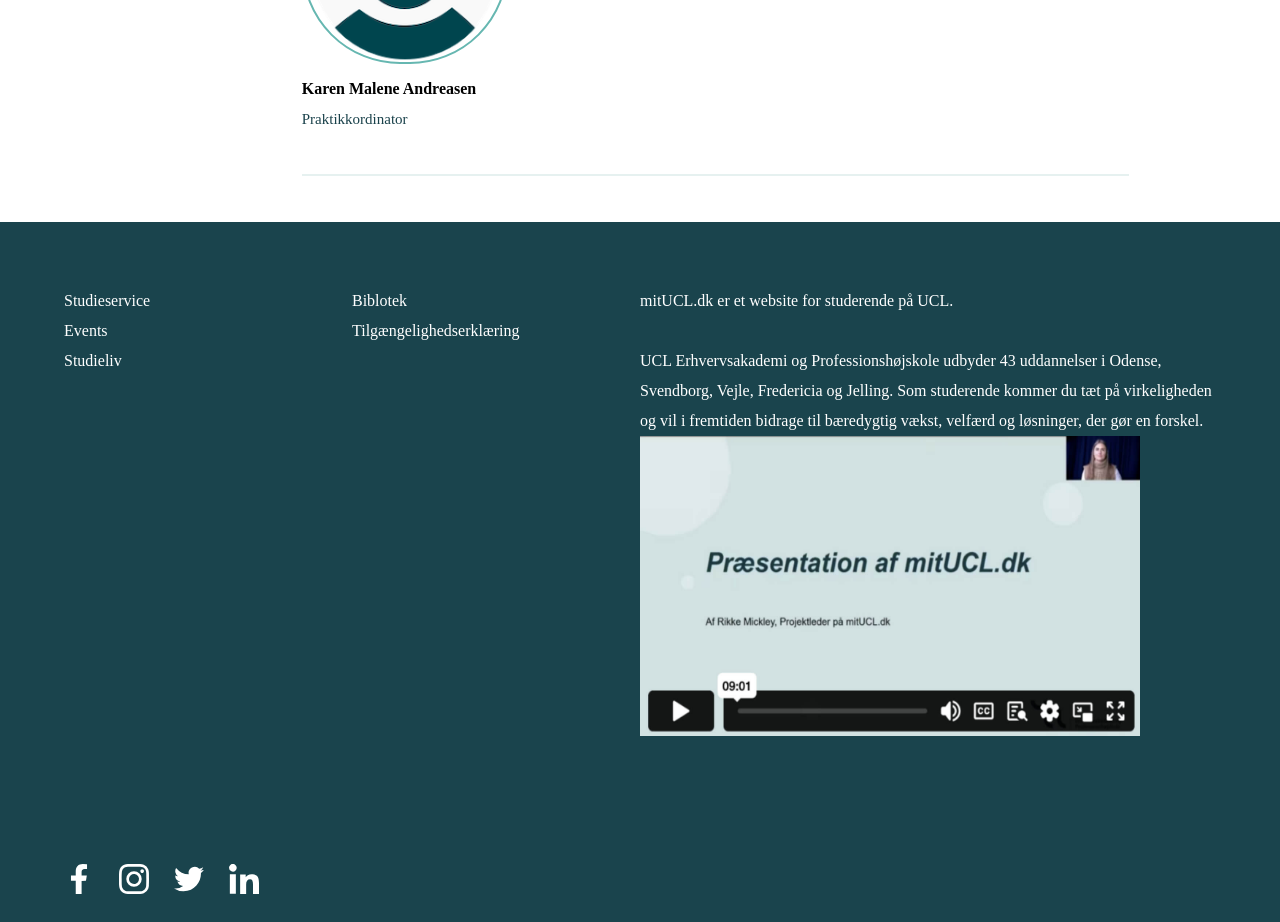
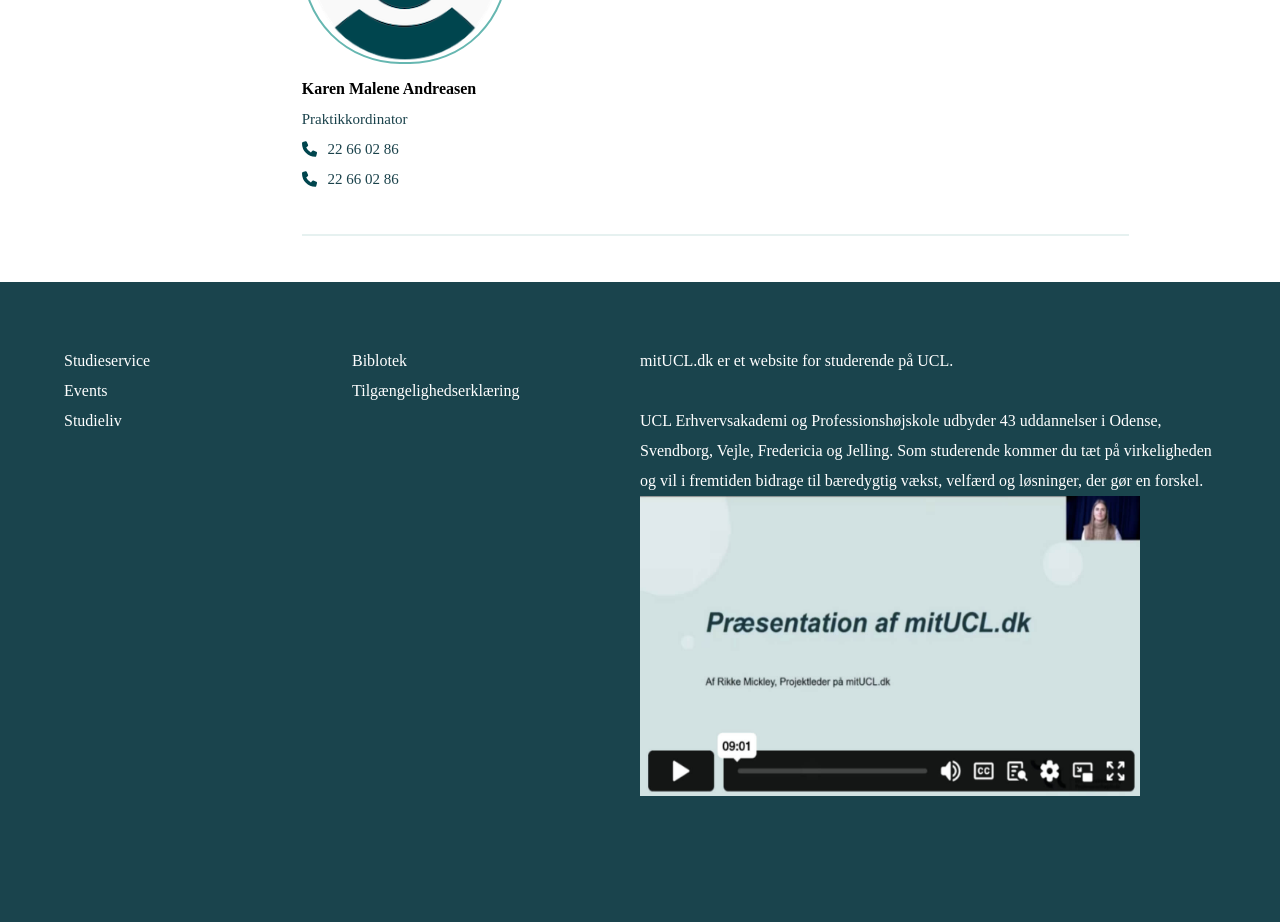
Before and after one commit to Kristoffer-Staugaard/hovedopgave, a Vue app: page /#/ in a window 1280 px wide. Shown: the part 2100-3022 px from the top of the page. Built offline with nearby package versions, Linux system fonts and the light colour scheme; a web font is replaced by a local one.

Commit message:
main.css

```diff
--- a/src/assets/main.css
+++ b/src/assets/main.css
@@ -144,3 +144,11 @@ padding-top: 15px;
   .buttom-divider-width{
     width: 50%;
   }
+
+  .list {
+    display: flex;
+}
+
+.list img {
+    margin-right: 10px;
+}
--- a/src/components/KVpraktik.vue
+++ b/src/components/KVpraktik.vue
@@ -70,7 +70,12 @@ function toggleDropdown(index) {
           <h4>Karen Malene Andreasen</h4>
           <p>Praktikkordinator</p>
           <div class="list">
-
+            <img src="../assets/img/phone-icon.svg" alt="">
+            <p>22 66 02 86</p>
+          </div>
+          <div class="list">
+            <img src="../assets/img/phone-icon.svg" alt="">
+            <p>22 66 02 86</p>
           </div>
         </div>
       </div>
--- a/src/components/KVstudiestart.vue
+++ b/src/components/KVstudiestart.vue
@@ -46,23 +46,5 @@
 <script setup></script>
 
 <style scoped>
-.buttom-divider {
-  display: flex;
-  padding-bottom: 40px;
-  padding-top: 40px;
-  border-bottom: 2px #e6f1f0 solid;
-  gap: 60px;
-}
 
-.buttom-divider div {
-  width: 50%;
-}
-
-.list {
-    display: flex;
-}
-
-.list img {
-    margin-right: 10px;
-}
 </style>
```
Also changed, not shown: src/assets/img/mail-icon.svg (renamed from src/components/mail-icon.svg), src/assets/img/phone-icon.svg (renamed from src/components/phone-icon.svg).
